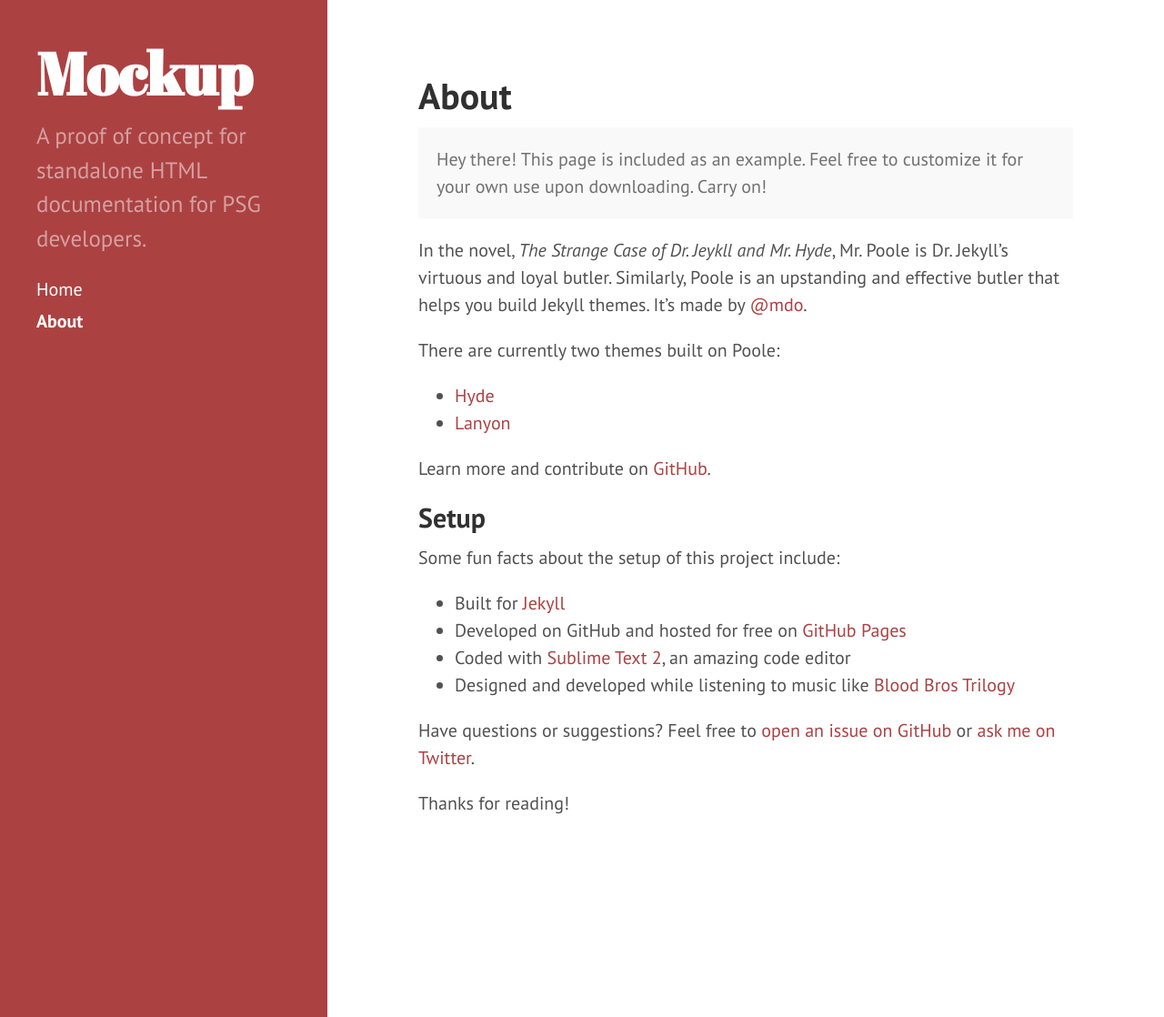
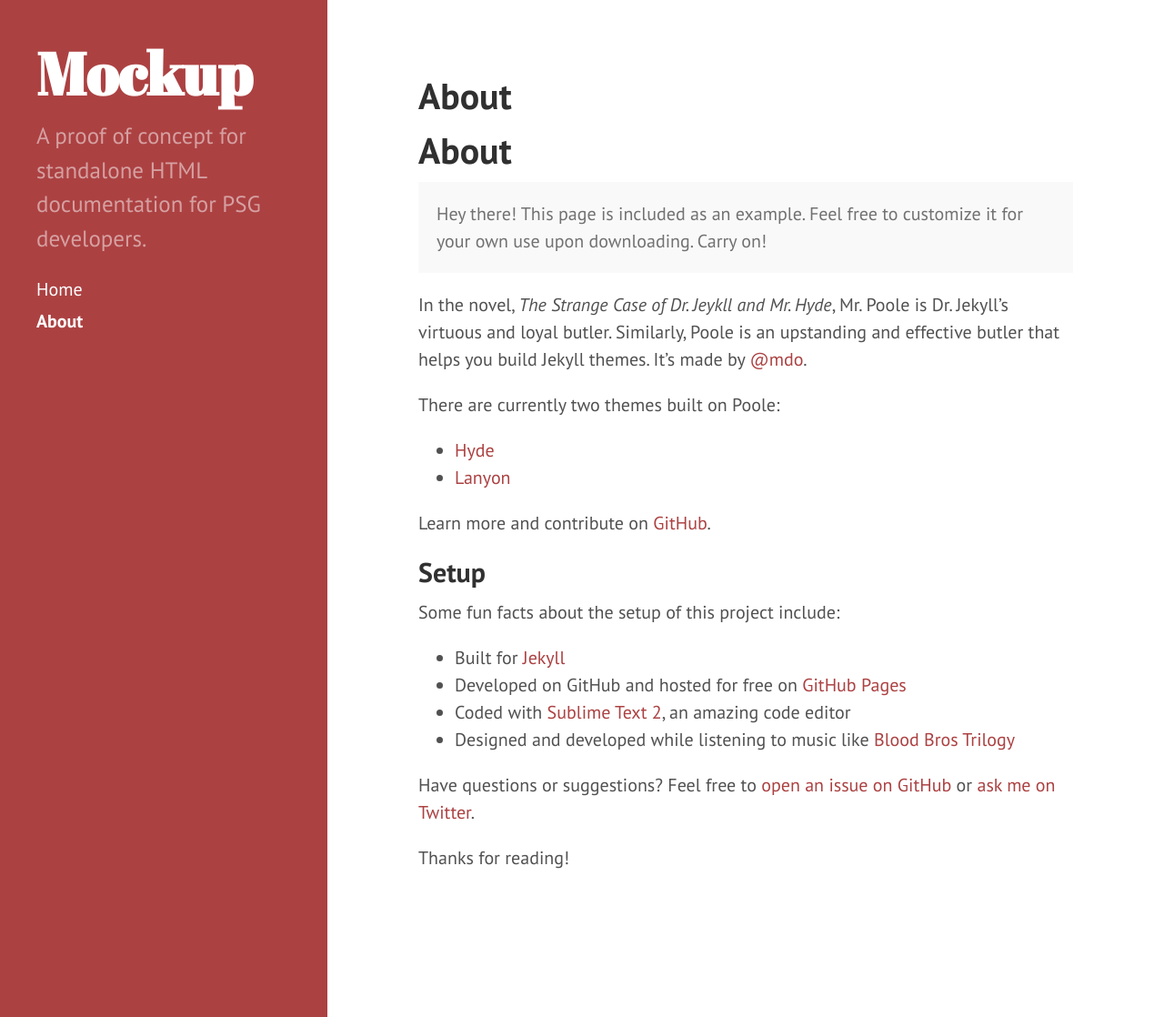
Before and after one commit to michelle-hu-2021/mockup, a Jekyll site: the page built from about.md, in a window 1280 px wide and 1118 px high. Shown: the whole window at 91% size. Built offline with Jekyll 4.4.1, drawn with Linux system fonts in a browser that asks for light colours.

Commit message:
update again

```diff
--- a/_layouts/default.html
+++ b/_layouts/default.html
@@ -8,6 +8,7 @@
     {% include sidebar.html %}
 
     <div class="content container">
+      <h1 class="page-title">{{ page.title }}</h1>
       {{ content }}
     </div>
 
```
